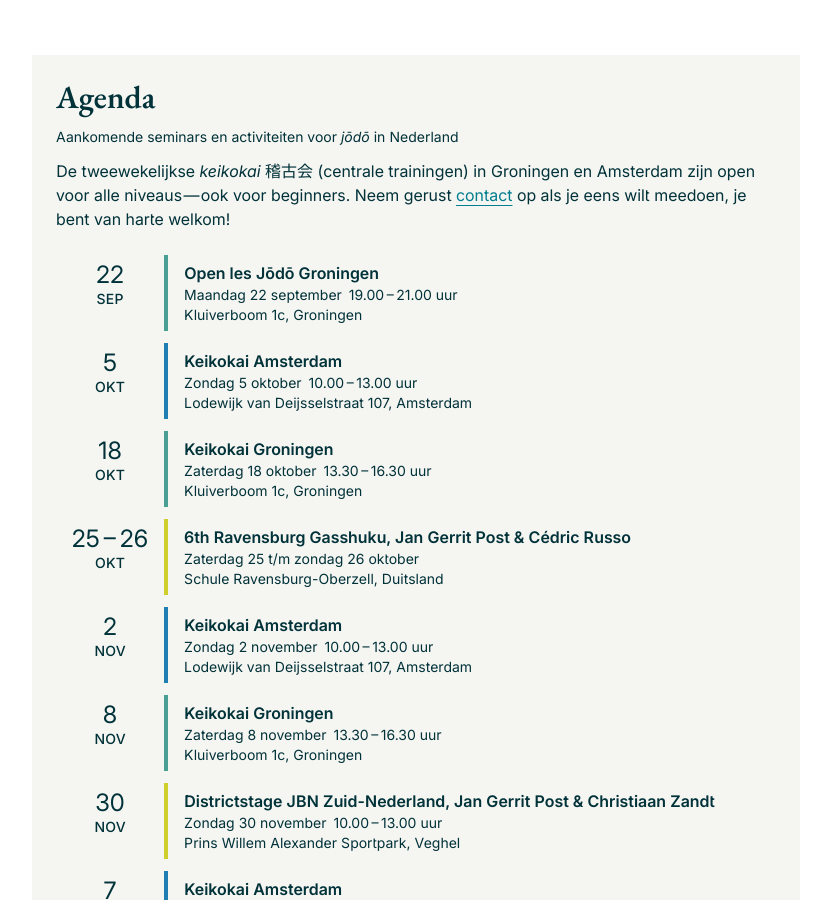
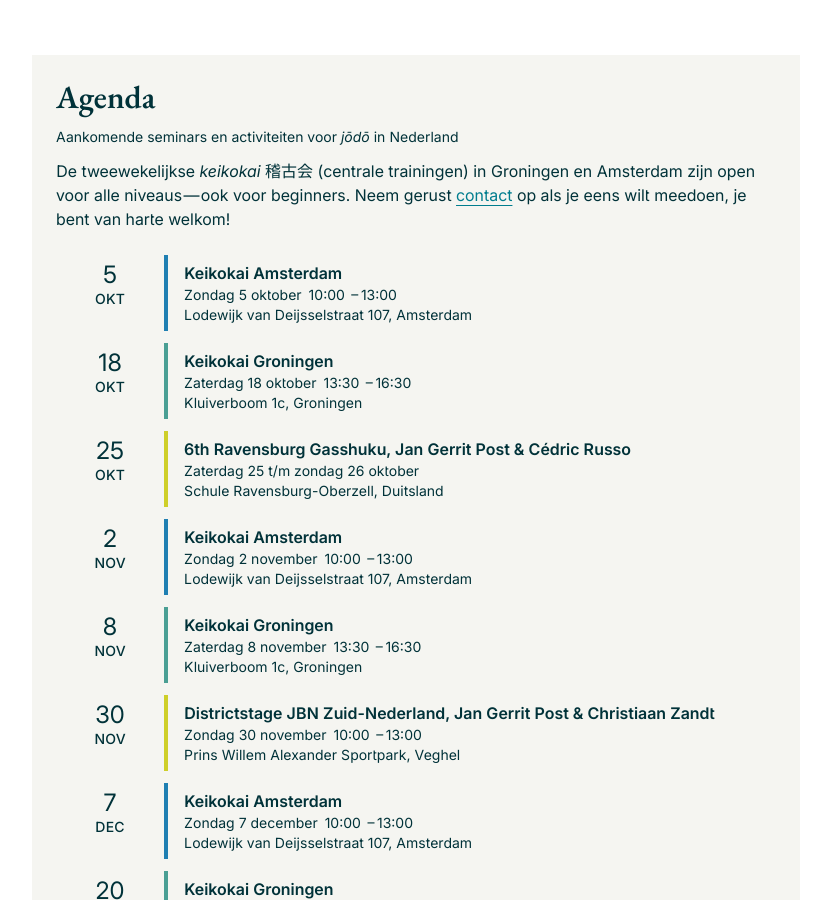
Before and after one commit to Jodo-Groningen/jodo-groningen.github.io, a Jekyll site: the page built from index.md, in a window 1280 px wide and 900 px high, scrolled down 7196 px. Shown: the whole window, without its empty margins (224-1055 px from the left). Built offline with Jekyll 4.4.1, drawn with Linux system fonts in a browser that asks for light colours; some of the changed text lies outside the part shown.

Commit message:
Get events from YAML data
Events are stored in — and fetched from — the events.yaml data file, and can be edited via Pages CMS. Basic i18n (without plugins) is added to translate date strings based on the site locale.

```diff
--- a/_config.yml
+++ b/_config.yml
@@ -5,7 +5,9 @@ description: Jōdō Groningen is een vereniging van enthousiaste beoefenaars van
 author: Jōdō Groningen
 email: info@jodo-groningen.nl
 baseurl:
+encoding: UTF-8
 lang: nl-NL
+locale: nl-NL
 
 # Build
 permalink: /:categories/:year/:month/:title
--- a/_includes/events.html
+++ b/_includes/events.html
@@ -2,105 +2,72 @@
   <h2>Agenda</h2>
   <p class="subhead">Aankomende seminars en activiteiten voor <i>jōdō</i> in Nederland</p>
   <p>De tweewekelijkse <i>keikokai</i> 稽古会 (centrale trainingen) in Groningen en Amsterdam zijn open voor alle niveaus&hairsp;—&hairsp;ook voor beginners. Neem gerust <a href="mailto:info@jodo-groningen.nl">contact</a> op als je eens wilt meedoen, je bent van harte welkom!</p>
+
+  {% assign now = 'now' | date_to_xmlschema %}
+  {% assign events = site.data.events | sort: 'starts_at' %}
+  {% if events %}
     <ul class="events-list">
-    <li class="event groningen">
+
+      {% for event in events %}
+        {% assign starts_at = event.starts_at | date_to_xmlschema %}
+
+        {% if starts_at < now %}
+          {% continue %}
+        {% endif %}
+
+        {% assign ends_at = event.ends_at | date_to_xmlschema %}
+        {% assign starts_at_month = event.starts_at | date: '%m' %}
+        {% assign ends_at_month = event.ends_at | date: '%m' %}
+        {% assign starts_at_day = event.starts_at | date: '%-d' %}
+        {% assign ends_at_day = event.ends_at | date: '%-d' %}
+        {% assign starts_at_format = '%A %-d %B' %}
+        {% assign ends_at_format = '%A %-d %B' %}
+        {% assign separator = ' t/m ' %}
+
+        {% if starts_at_day == ends_at_day %}
+          {% assign starts_at_format = '%A %-d %B&ensp;%R' %}
+          {% assign ends_at_format = '%R' %}
+          {% assign separator = '&thinsp;–&thinsp;' %}
+        {% elsif starts_at_month == ends_at_month %}
+          {% assign starts_at_format = '%A %-d' %}
+        {% endif %}
+
+        {% capture datetime %}
+          {% capture i18n_starts_at %}
+            {%- include i18n/date date=event.starts_at format=starts_at_format -%}
+          {% endcapture %}
+          <time datetime="{{ starts_at }}">
+            {{- i18n_starts_at | capitalize -}}
+          </time>
+          {{- separator -}}
+          <time datetime="{{ ends_at }}">
+            {%- include i18n/date date=ends_at format=ends_at_format -%}
+          </time>
+        {% endcapture %}
+
+        {% capture location %}
+          {% assign location = event.address | split: ', ' | last %}
+          {% if location == 'Groningen' or location == 'Amsterdam' %}
+            {{ location | downcase }}
+          {%- else -%}
+            other
+          {%- endif -%}
+        {% endcapture %}
+
+        <li class="event {{ location }}">
           <div class="event-date">
-        <span class="event-day">22</span>
-        <span class="event-month">sep</span>
+            <span class="event-day">{{ starts_at_day }}</span>
+            <span class="event-month">{% include i18n/date date=event.starts_at format='%b' %}</span>
           </div>
           <div class="event-details">
-        <h3>Open les Jōdō Groningen</h3>
-        <p>Maandag 22 september&ensp;19.00&thinsp;–&thinsp;21.00 uur</p>
-        <p>Kluiverboom 1c, Groningen</p>
+            <h3>{{ event.name }}</h3>
+            <p>{{ datetime }}</p>
+            <p>{{ event.address }}</p>
           </div>
         </li>
-    <li class="event amsterdam">
-      <div class="event-date">
-        <span class="event-day">5</span>
-        <span class="event-month">okt</span>
-      </div></div>
-      <div class="event-details">
-        <h3>Keikokai Amsterdam</h3>
-        <p>Zondag 5 oktober&ensp;10.00&thinsp;–&thinsp;13.00 uur</p>
-        <p>Lodewijk van Deijsselstraat 107, Amsterdam</p>
-      </div>
-    </li>
-    <li class="event groningen">
-      <div class="event-date">
-        <span class="event-day">18</span>
-        <span class="event-month">okt</span>
-      </div>
-      <div class="event-details">
-        <h3>Keikokai Groningen</h3>
-        <p>Zaterdag 18 oktober&ensp;13.30&thinsp;–&thinsp;16.30 uur</p>
-        <p>Kluiverboom 1c, Groningen</p>
-      </div>
-    </li>
-    <li class="event other">
-      <div class="event-date">
-        <span class="event-day">25&thinsp;–&thinsp;26</span>
-        <span class="event-month">okt</span>
-      </div>
-      <div class="event-details">
-        <h3>6th Ravensburg Gasshuku, Jan Gerrit Post & Cédric Russo</h3>
-        <p>Zaterdag 25 t/m zondag 26 oktober</p>
-        <p>Schule Ravensburg-Oberzell, Duitsland</p>
-      </div>
-    </li>
-    <li class="event amsterdam">
-      <div class="event-date">
-        <span class="event-day">2</span>
-        <span class="event-month">nov</span>
-      </div></div>
-      <div class="event-details">
-        <h3>Keikokai Amsterdam</h3>
-        <p>Zondag 2 november&ensp;10.00&thinsp;–&thinsp;13.00 uur</p>
-        <p>Lodewijk van Deijsselstraat 107, Amsterdam</p>
-      </div>
-    </li>
-    <li class="event groningen">
-      <div class="event-date">
-        <span class="event-day">8</span>
-        <span class="event-month">nov</span>
-      </div>
-      <div class="event-details">
-        <h3>Keikokai Groningen</h3>
-        <p>Zaterdag 8 november&ensp;13.30&thinsp;–&thinsp;16.30 uur</p>
-        <p>Kluiverboom 1c, Groningen</p>
-      </div>
-    </li>
-    <li class="event other">
-      <div class="event-date">
-        <span class="event-day">30</span>
-        <span class="event-month">nov</span>
-      </div>
-      <div class="event-details">
-        <h3>Districtstage JBN Zuid-Nederland, Jan Gerrit Post & Christiaan Zandt</h3>
-        <p>Zondag 30 november&ensp;10.00&thinsp;–&thinsp;13.00 uur</p>
-        <p>Prins Willem Alexander Sportpark, Veghel</p>
-      </div>
-    </li>
-    <li class="event amsterdam">
-      <div class="event-date">
-        <span class="event-day">7</span>
-        <span class="event-month">dec</span>
-      </div></div>
-      <div class="event-details">
-        <h3>Keikokai Amsterdam</h3>
-        <p>Zondag 7 december&ensp;10.00&thinsp;–&thinsp;13.00 uur</p>
-        <p>Lodewijk van Deijsselstraat 107, Amsterdam</p>
-      </div>
-    </li>
-    <li class="event groningen">
-      <div class="event-date">
-        <span class="event-day">20</span>
-        <span class="event-month">dec</span>
-      </div>
-      <div class="event-details">
-        <h3>Keikokai Groningen</h3>
-        <p>Zaterdag 20 december&ensp;13.30&thinsp;–&thinsp;16.30 uur</p>
-        <p>Kluiverboom 1c, Groningen</p>
-      </div>
-    </li>
+      {% endfor %}
+
     </ul>
+  {% endif %}
+
 </section>
--- /dev/null
+++ b/_includes/i18n/date
@@ -0,0 +1,29 @@
+{%- assign date = include.date -%}
+{%- assign locale = site.data.locales[site.locale] -%}
+{%- assign format = locale.date_formats[include.format] | default: include.format -%}
+
+{%- comment %}
+Translate full month
+{%- endcomment -%}
+{%- assign month = date | date: '%B' -%}
+{%- assign format = format | replace: '%B', locale.months[month] -%}
+
+{%- comment %}
+Translate abbreviated month
+{%- endcomment -%}
+{%- assign abbreviated_month = date | date: '%b' -%}
+{%- assign format = format | replace: '%b', locale.abbreviated_months[abbreviated_month] -%}
+
+{%- comment %}
+Translate full day
+{%- endcomment -%}
+{%- assign day = date | date: '%A' -%}
+{%- assign format = format | replace: '%A', locale.days[day] -%}
+
+{%- comment %}
+Translate abbreviated day
+{%- endcomment -%}
+{%- assign abbreviated_day = date | date: '%a' -%}
+{%- assign format = format | replace: '%a', locale.abbreviated_days[abbreviated_day] -%}
+
+{{ date | date: format }}
--- a/_layouts/default.html
+++ b/_layouts/default.html
@@ -4,7 +4,7 @@ layout: compress
 <!doctype html>
 <html lang="{{ site.lang }}">
   <head>
-    <meta charset="utf-8" />
+    <meta charset="{{ site.encoding }}" />
     <meta name="color-scheme" content="light dark" />
     <meta name="viewport" content="width=device-width, initial-scale=1" />
 
```
Also changed, not shown: _data/events.yaml (added, +45 -0 lines), _data/locales/nl-NL.yaml (added, +47 -0 lines), .pages.yml. Lines whose indentation alone changed are shown as unchanged.
